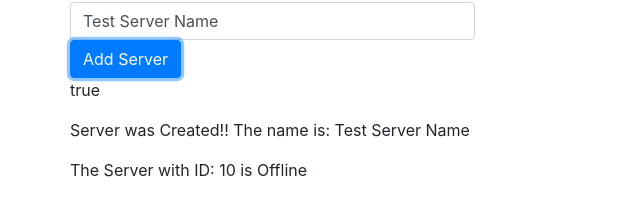
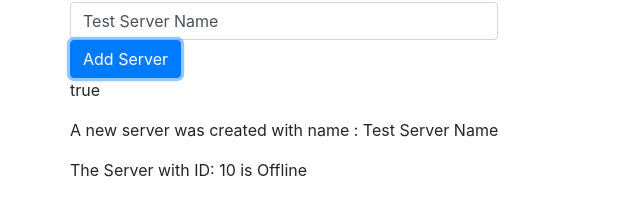
Before and after one commit to debojyotichatterjee9/angular7App, an Angular app in the folder angSevenApp/: page / in a window 1280 px wide. Both pictures are taken after a click on the button "Add Server". Shown: the part 157-358 px from the top of the page, without its empty margins (0-640 px from the left). Built offline with nearby package versions, Linux system fonts and the light colour scheme.

Commit message:
structural directive *ngIf checkng

```diff
--- a/angSevenApp/src/app/servers/servers.component.html
+++ b/angSevenApp/src/app/servers/servers.component.html
@@ -8,7 +8,8 @@
 	<p [innerText]="allowNewServer"></p>
 </div>
 <div>
-	<p [innerText]="serverCreationStatus"></p>
+	<!-- <p [innerText]="serverCreationStatus"></p> -->
+	<p *ngIf="serverCreated">A new server was created with name : {{ serverName }}</p>
 </div>
 <app-server></app-server>
 <app-server></app-server>
--- a/angSevenApp/src/app/servers/servers.component.ts
+++ b/angSevenApp/src/app/servers/servers.component.ts
@@ -13,6 +13,7 @@ export class ServersComponent implements OnInit {
   allowNewServer = false;
   serverCreationStatus = 'No Server Created';
   serverName = 'Test Server Name';
+  serverCreated = false;
   constructor() {
     setTimeout(() => {
       this.allowNewServer = true;
@@ -23,6 +24,7 @@ export class ServersComponent implements OnInit {
   }
 
 onCreateServer(){
+  this.serverCreated = true;
   this.serverCreationStatus = 'Server was Created!! The name is: ' + this.serverName;
 }
 onUpdateServerName(event: any){
```
